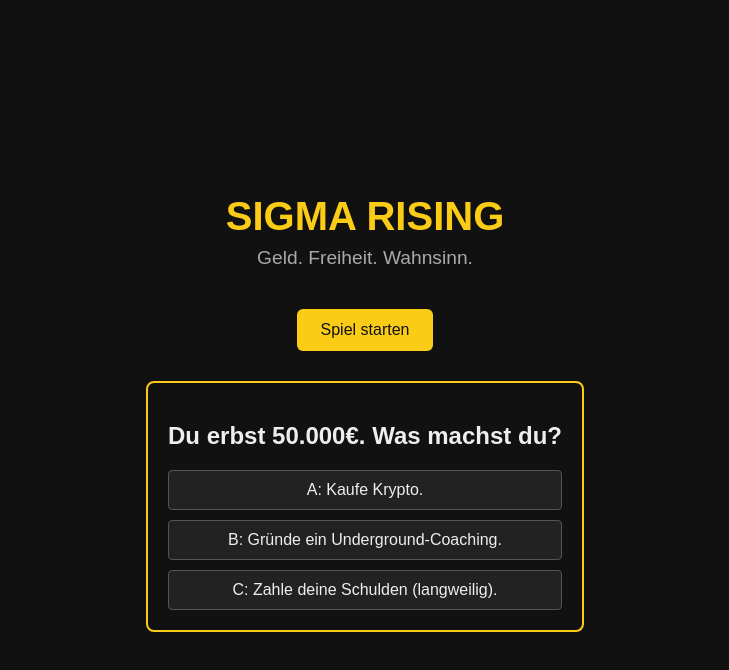
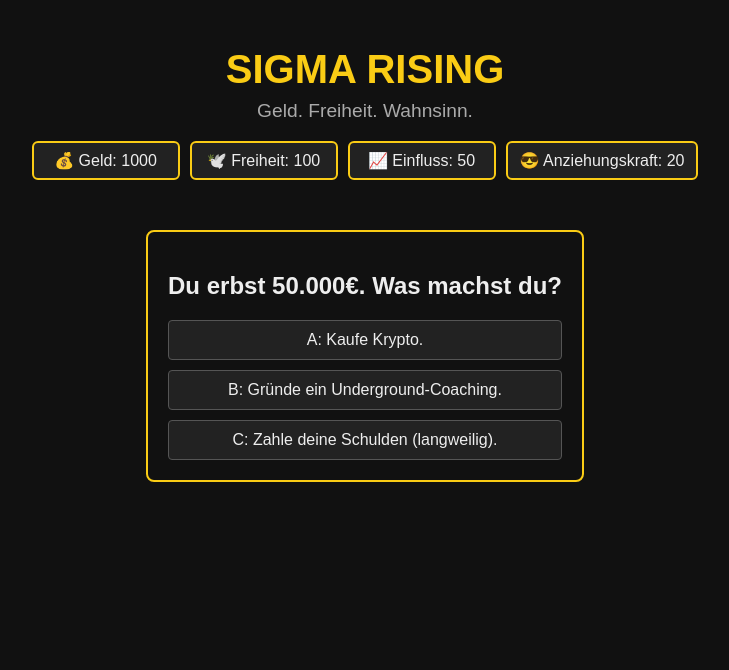
Before and after one commit to Sigmawolf-DE/sigma-rising, a plain HTML site: page index.html in a window 1280 px wide. Both pictures are taken after a click on the button "Spiel starten". Shown: the whole page, without its empty margins (275-1004 px from the left). Drawn offline with Linux system fonts and the light colour scheme.

Commit message:
Add files via upload

```diff
--- a/index.html
+++ b/index.html
@@ -12,11 +12,10 @@
             background: #111;
             color: #eee;
             display: flex;
-            justify-content: center;
+            flex-direction: column;
             align-items: center;
-            height: 100vh;
-            flex-direction: column;
             text-align: center;
+            padding: 20px;
         }
         h1 {
             font-size: 2.5rem;
@@ -59,12 +58,35 @@
         .option:hover {
             background-color: #333;
         }
+        .statusleisten {
+            display: flex;
+            gap: 10px;
+            margin-bottom: 20px;
+            flex-wrap: wrap;
+            justify-content: center;
+        }
+        .status {
+            background: #222;
+            border: 2px solid #facc15;
+            padding: 8px 12px;
+            border-radius: 6px;
+            min-width: 120px;
+        }
     </style>
 </head>
 <body>
     <h1>SIGMA RISING</h1>
     <p>Geld. Freiheit. Wahnsinn.</p>
-    <button onclick="startGame()">Spiel starten</button>
+
+    <div class="statusleisten">
+        <div class="status" id="geld">💰 Geld: 1000</div>
+        <div class="status" id="freiheit">🕊️ Freiheit: 100</div>
+        <div class="status" id="einfluss">📈 Einfluss: 50</div>
+        <div class="status" id="anziehung">😎 Anziehungskraft: 20</div>
+    </div>
+
+    <button id="startButton" onclick="startGame()">Spiel starten</button>
+
     <div id="spielbereich"></div>
 
     <script>
@@ -72,24 +94,30 @@
             {
                 frage: "Du erbst 50.000€. Was machst du?",
                 optionen: [
-                    "A: Kaufe Krypto.",
-                    "B: Gründe ein Underground-Coaching.",
-                    "C: Zahle deine Schulden (langweilig)."
+                    { text: "A: Kaufe Krypto.", effect: () => geld += 10000 },
+                    { text: "B: Gründe ein Underground-Coaching.", effect: () => einfluss += 20 },
+                    { text: "C: Zahle deine Schulden (langweilig).", effect: () => freiheit += 10 }
                 ]
             },
             {
                 frage: "Du bekommst ein unmoralisches Angebot.",
                 optionen: [
-                    "A: Nimm das Geld und investiere.",
-                    "B: Leake es an die Presse.",
-                    "C: Lass dich nicht erwischen und baue dein Imperium."
+                    { text: "A: Nimm das Geld und investiere.", effect: () => geld += 15000 },
+                    { text: "B: Leake es an die Presse.", effect: () => einfluss -= 10 },
+                    { text: "C: Lass dich nicht erwischen und baue dein Imperium.", effect: () => freiheit -= 20 }
                 ]
             }
         ];
 
+        let geld = 1000;
+        let freiheit = 100;
+        let einfluss = 50;
+        let anziehung = 20;
+
         let aktuelleKarte = 0;
 
         function startGame() {
+            document.getElementById("startButton").style.display = "none";
             zeigeKarte();
         }
 
@@ -103,15 +131,26 @@
             let html = `
                 <div class="karte">
                     <h2>${karte.frage}</h2>
-                    ${karte.optionen.map(opt => `<div class="option" onclick="naechsteKarte()">${opt}</div>`).join('')}
+                    ${karte.optionen.map((opt, index) =>
+                        `<div class="option" onclick="waehleOption(${index})">${opt.text}</div>`).join('')}
                 </div>
             `;
             document.getElementById("spielbereich").innerHTML = html;
         }
 
-        function naechsteKarte() {
+        function waehleOption(index) {
+            const option = karten[aktuelleKarte].optionen[index];
+            option.effect();
+            updateStatus();
             aktuelleKarte++;
             zeigeKarte();
+        }
+
+        function updateStatus() {
+            document.getElementById("geld").innerText = `💰 Geld: ${geld}`;
+            document.getElementById("freiheit").innerText = `🕊️ Freiheit: ${freiheit}`;
+            document.getElementById("einfluss").innerText = `📈 Einfluss: ${einfluss}`;
+            document.getElementById("anziehung").innerText = `😎 Anziehungskraft: ${anziehung}`;
         }
     </script>
 </body>
```
